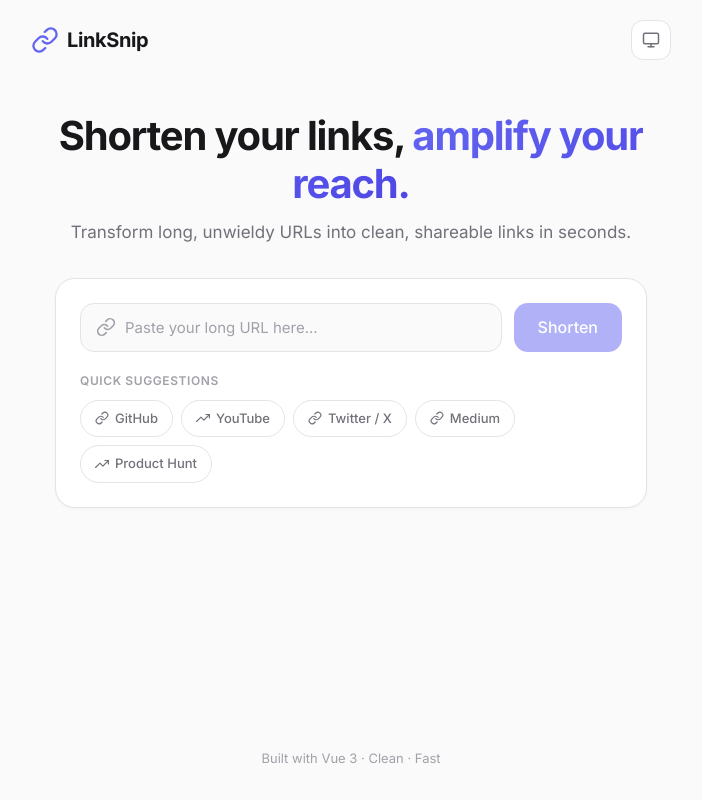
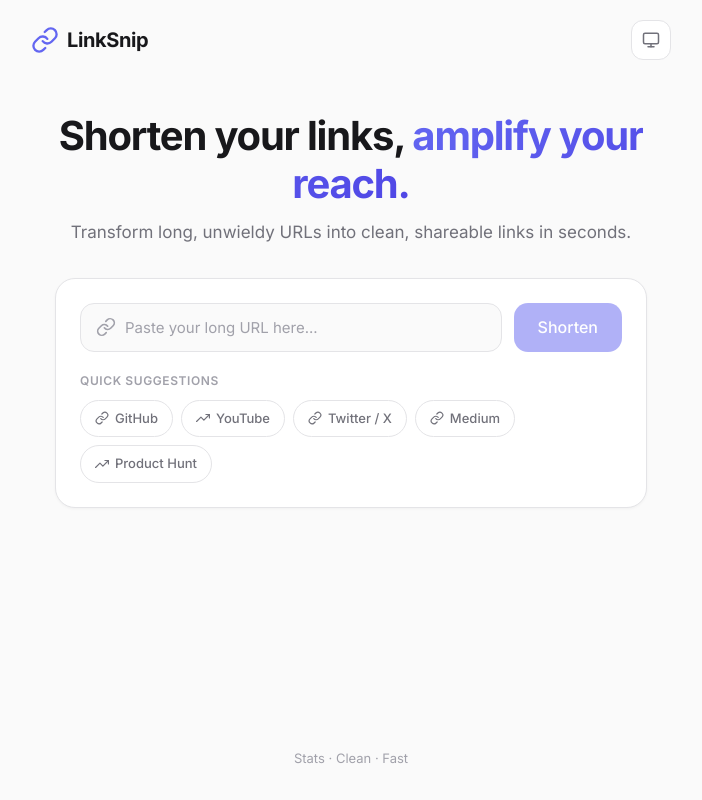
Before and after one commit to haytamRaba/Smart-URL-Shortener-, a Vue app in the folder smart-url-shortener-ui/: page / in a window 1280 px wide. Shown: the whole page, without its empty margins (289-991 px from the left). Built offline with nearby package versions, Linux system fonts and the light colour scheme; no server answers.

Commit message:
feat: update footer text

```diff
--- a/smart-url-shortener-ui/src/components/UrlShortener.vue
+++ b/smart-url-shortener-ui/src/components/UrlShortener.vue
@@ -179,7 +179,7 @@ function reset() {
     </main>
 
     <footer class="footer">
-      <p>Built with Vue 3 · Clean · Fast</p>
+      <p>Stats · Clean · Fast</p>
     </footer>
   </div>
 </template>
```
